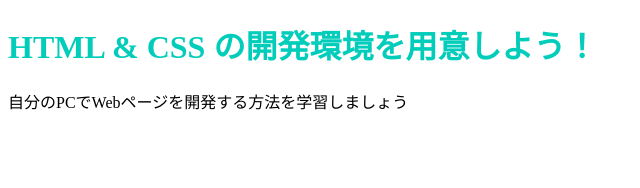
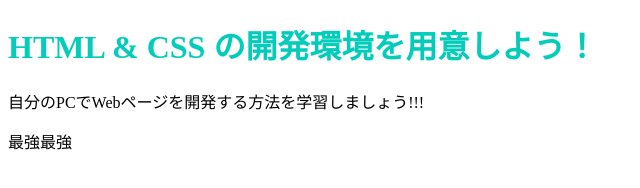
Before and after one commit to Bakekurage/Bakekurage.github.io, a plain HTML site: page index.html in a window 1280 px wide. Shown: the whole page, without its empty margins (0-640 px from the left). Drawn offline with Linux system fonts and the light colour scheme.

Commit message:
Update index.html

```diff
--- a/index.html
+++ b/index.html
@@ -7,6 +7,7 @@
   </head>
   <body>
     <h1 class="title">HTML & CSS の開発環境を用意しよう！</h1>
-    <p>自分のPCでWebページを開発する方法を学習しましょう</p>
+    <p>自分のPCでWebページを開発する方法を学習しましょう!!!</p>
+    <p class = "superstar">最強最強</p>
   </body>
 </html>
```
